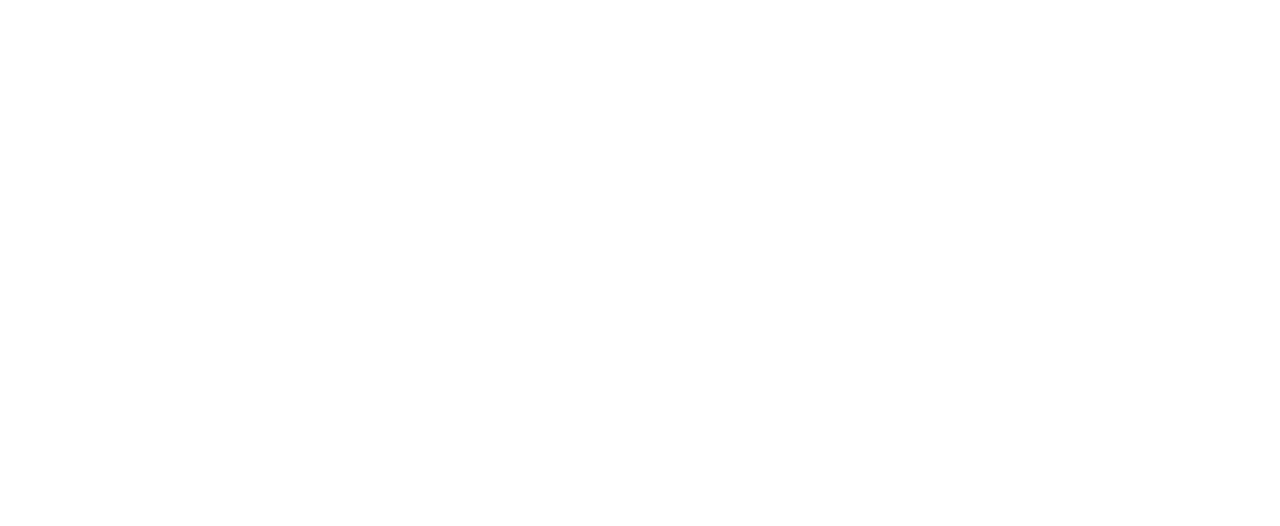
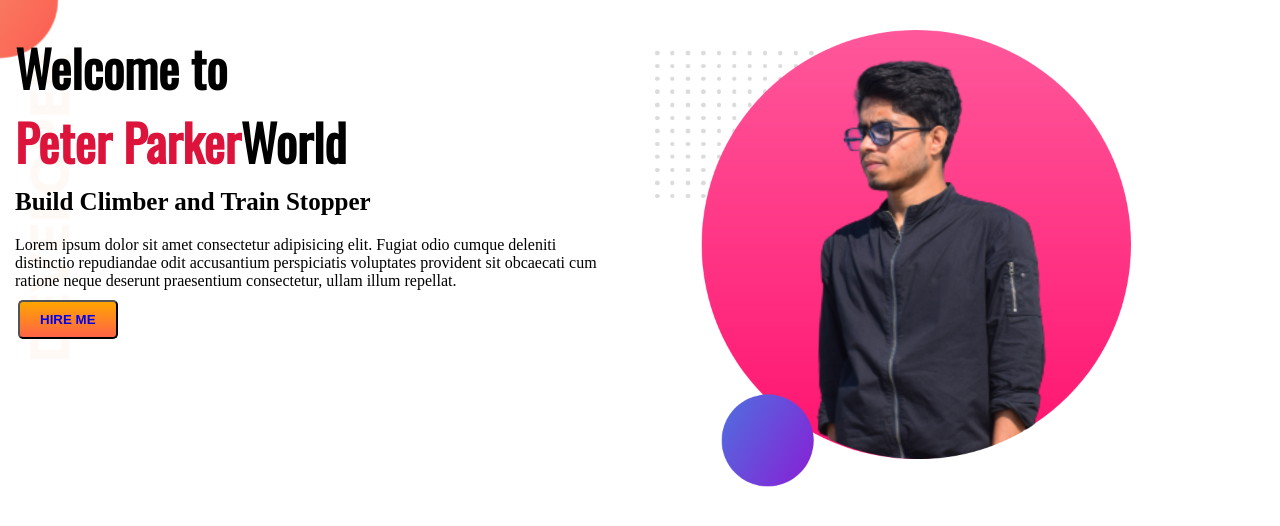
Before and after one commit to sheikhrakib0/My-portfolio1, a plain HTML site: page index.html in a window 1280 px wide. Drawn offline with nearby package versions, Linux system fonts and the light colour scheme.

Commit message:
upper side

```diff
--- a/index.html
+++ b/index.html
@@ -4,10 +4,23 @@
     <meta charset="UTF-8">
     <meta http-equiv="X-UA-Compatible" content="IE=edge">
     <meta name="viewport" content="width=device-width, initial-scale=1.0">
+    <link rel="preconnect" href="https://fonts.googleapis.com">
+    <link rel="preconnect" href="https://fonts.gstatic.com" crossorigin>
+    <link href="https://fonts.googleapis.com/css2?family=Oswald&display=swap" rel="stylesheet">
     <title>My Portfolio</title>
     <link rel="stylesheet" href="style.css">
 </head>
 <body>
-
+    <section class="first-impression">
+        <div class="div_1">
+            <h1 class="heading-1">Welcome to<br><span>Peter Parker</span>World</h1>
+            <h3>Build Climber and Train Stopper</h3>
+            <p>Lorem ipsum dolor sit amet consectetur adipisicing elit. Fugiat odio cumque deleniti distinctio repudiandae odit accusantium perspiciatis voluptates provident sit obcaecati cum ratione neque deserunt praesentium consectetur, ullam illum repellat.</p>
+            <button><a href="https://www.google.com/" target="-blank">hire me</a></button>
+        </div>
+        <div class="div_1">
+            <img src="images/my-bg3.png" alt="amar chobi">
+        </div>
+    </section>
 </body>
 </html>
--- a/style.css
+++ b/style.css
@@ -0,0 +1,47 @@
+*{
+    margin: 0;
+    padding: 0;
+
+}
+.heading-1 {
+    font-size: 50px;
+    font-family: 'Oswald', sans-serif;
+
+}
+span {
+    color: crimson;
+}
+.first-impression {
+    display: flex;
+    background-image: url("images/top-banner.png");
+    background-repeat: no-repeat;
+}
+.div_1 {
+    margin: 10px;
+    padding: 20px;
+    width: 50%;
+    padding-left: 5px;
+}
+.div_1 h3 {
+    font-size: 25px;
+    padding: 10px 0;
+}
+.div_1 p {
+    padding: 10px 0;
+}
+.div_1 img {
+    width: 80%;
+}
+button {
+    text-decoration: none;
+    text-transform: uppercase;
+    padding: 10px 20px;
+    margin-left: 3px;
+    background-image: linear-gradient(orange,tomato);
+    border-radius: 5px;
+    font-weight: 700;
+
+}
+button a {
+    text-decoration: none;
+}
```
Also changed, not shown: images/dream-bg.png (added), images/exp-bg.png (added), images/my-bg.png (added), images/my-bg2.png (added), images/my-bg3.png (added), images/top-banner.png (added).
